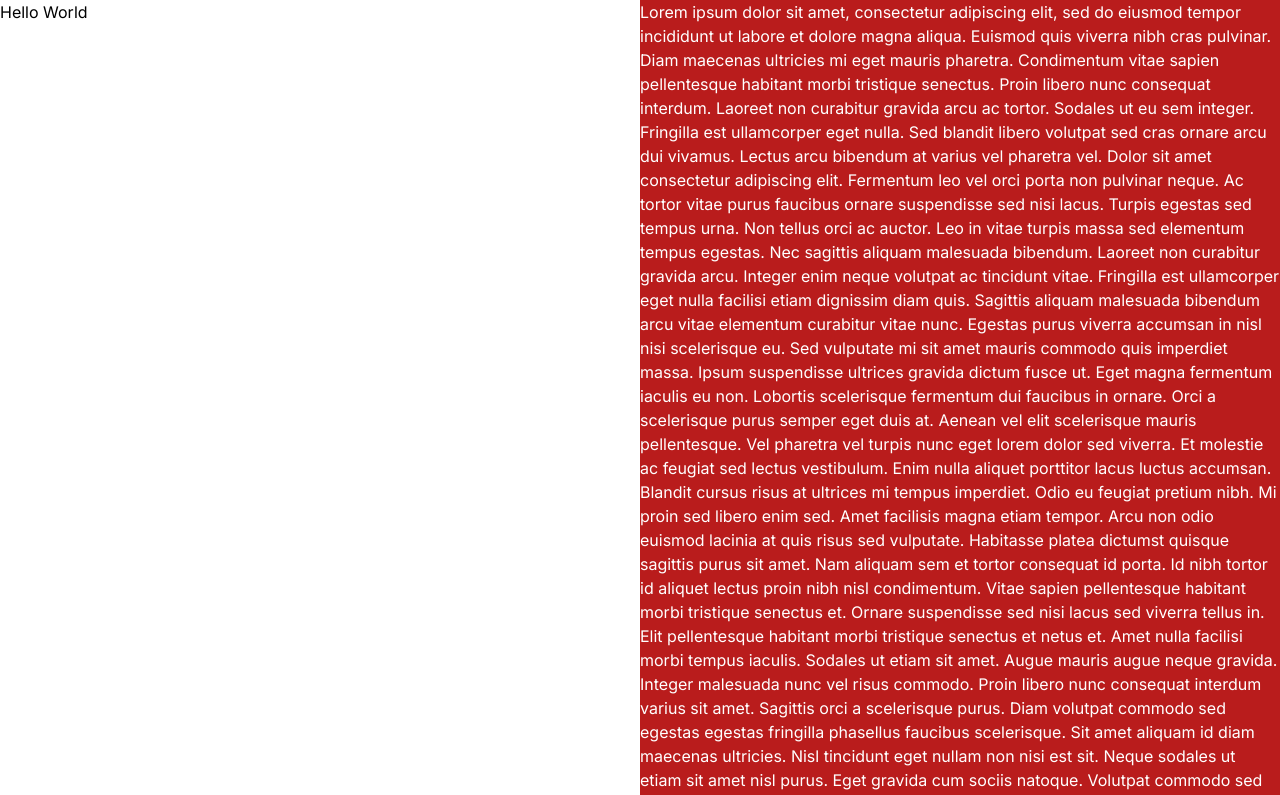
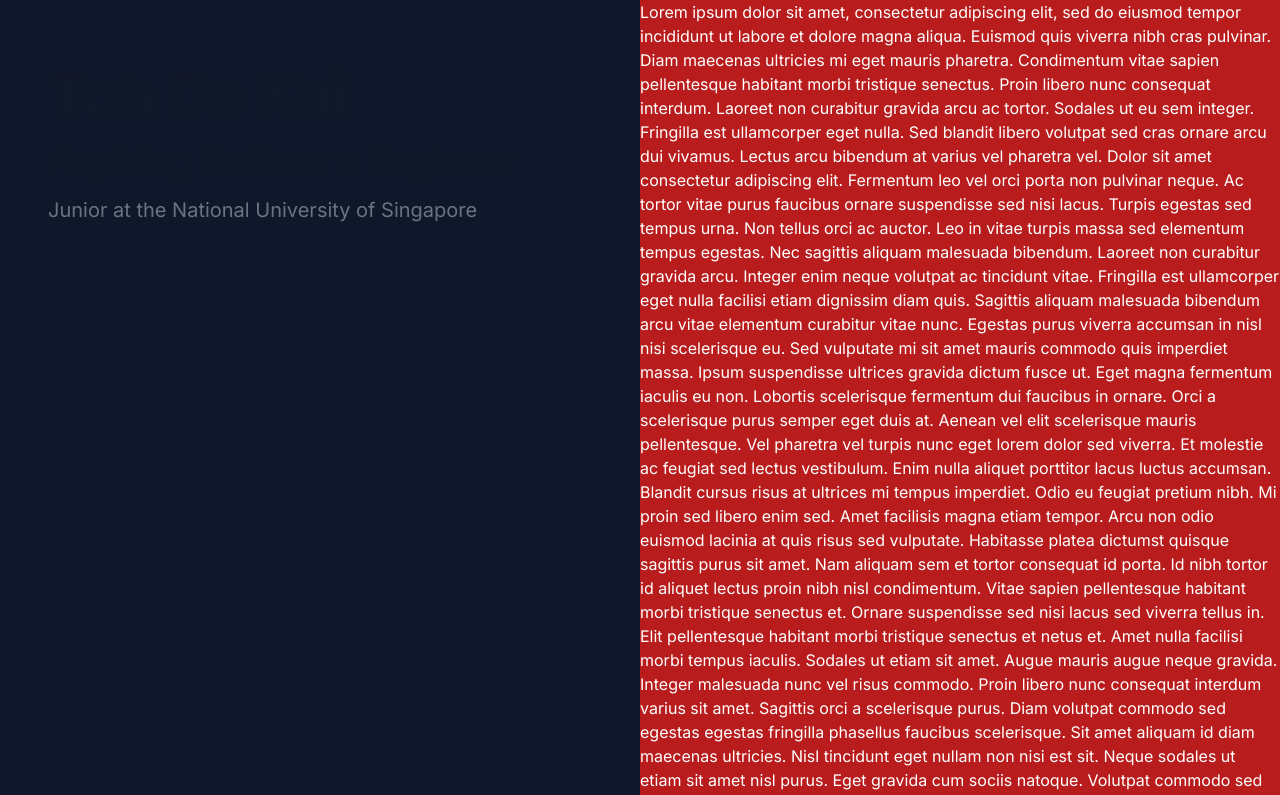
Before and after one commit to TohDeKai/portfolio, a Next.js app in the folder app/: page / in a window 1280 px wide. Shown: the top 795 px of the page. Built offline with nearby package versions, Linux system fonts and the light colour scheme.

Commit message:
FEAT: layout for left side

```diff
--- /dev/null
+++ b/app/src/app/components/self.tsx
@@ -0,0 +1,11 @@
+export default function Self() {
+    return (
+        <section>
+            <div className="py-8 px-4 max-w-screen-xl text-center lg:py-16 lg:px-12">
+                <h1 className="mb-4 text-left text-4xl font-extrabold tracking-tight leading-none text-gray-900 md:text-5xl lg:text-6xl dark:text-white">Toh De Kai</h1>
+                <h2 className="mb-4 text-left text-2xl font-medium tracking-normal leading-none text-gray-900 md:text-3xl lg:text-4xl dark:text-white">Aspiring Software Engineer</h2>
+                <p className="mb-8 text-left text-lg font-normal text-gray-500 lg:text-xl dark:text-gray-400">Junior at the National University of Singapore</p>
+            </div>
+        </section>
+    );
+}
--- a/app/src/app/page.tsx
+++ b/app/src/app/page.tsx
@@ -1,8 +1,10 @@
+import Self from "./components/self";
+
 export default function Home() {
   return (
     <main>
-      <div className="fixed h-full w-1/2 top-0 left-0 bg-white">
-        <h1 className="text-black">Hello World</h1>
+      <div className="fixed h-full w-1/2 top-0 left-0 bg-slate-900">
+        <Self/>
       </div>
       <div className="relative h-full w-1/2 top-0 left-1/2  bg-red-700">
         <h1 className="text-white">Lorem ipsum dolor sit amet, consectetur adipiscing elit, sed do eiusmod tempor incididunt ut labore et dolore magna aliqua. Euismod quis viverra nibh cras pulvinar. Diam maecenas ultricies mi eget mauris pharetra. Condimentum vitae sapien pellentesque habitant morbi tristique senectus. Proin libero nunc consequat interdum. Laoreet non curabitur gravida arcu ac tortor. Sodales ut eu sem integer. Fringilla est ullamcorper eget nulla. Sed blandit libero volutpat sed cras ornare arcu dui vivamus. Lectus arcu bibendum at varius vel pharetra vel.
```
